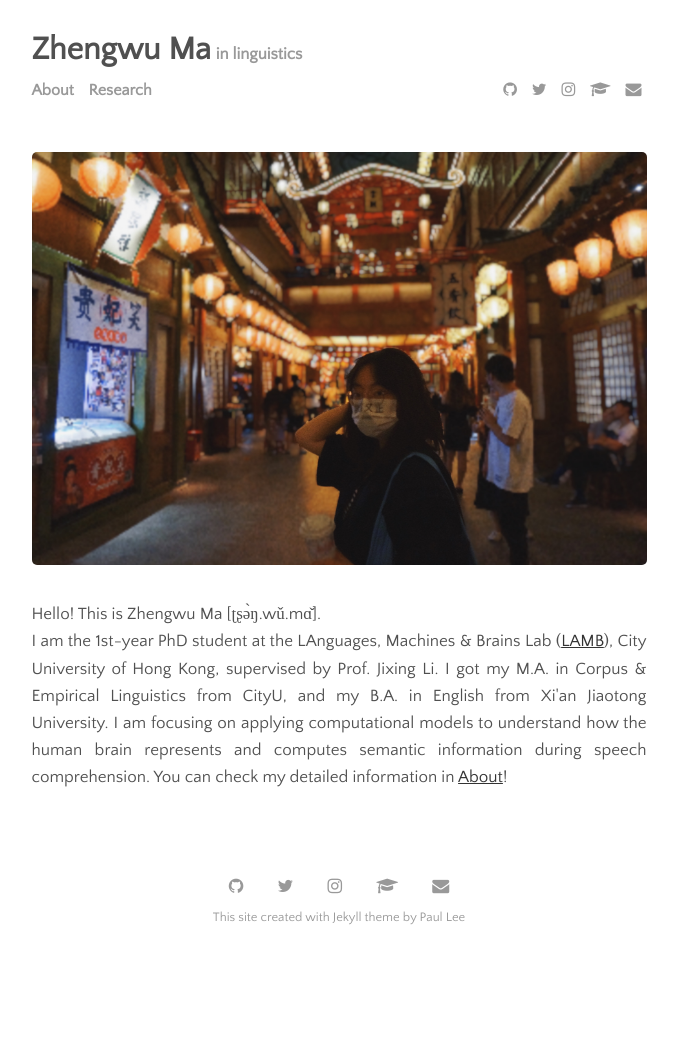
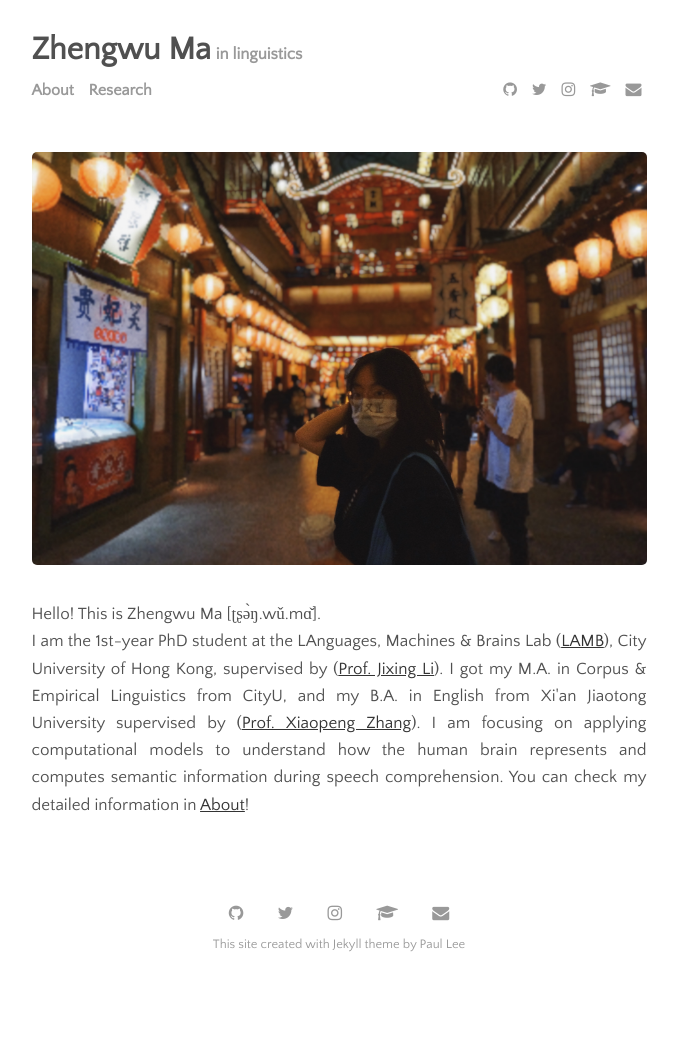
Before and after one commit to zhengwuma/zhengwuma.github.io, a Jekyll site: the page built from index.html, in a window 1280 px wide. Shown: the whole page, without its empty margins (301-979 px from the left). Built offline with Jekyll 4.4.1, drawn with Linux system fonts in a browser that asks for light colours; the list of posts is cut into pages by our own code; before the commit the page ends 1011 px from its top, so only the background shows below that.

Commit message:
Update index.html

```diff
--- a/index.html
+++ b/index.html
@@ -7,9 +7,10 @@ title: Home
 <br>
 <div style="text-align: justify">
   Hello! This is Zhengwu Ma [ʈʂə̀ŋ.wǔ.mɑ̌].<br /> I am the 1st-year PhD student at the LAnguages, Machines & Brains Lab
-  (<a href="https://compneurolinglab.github.io/">LAMB</a>), City University of Hong Kong, supervised by Prof. Jixing Li.
-  I got my M.A. in Corpus & Empirical Linguistics from CityU, and my B.A. in English from Xi'an Jiaotong University.
-  I am focusing on applying computational models to understand how the human brain represents and computes semantic
-  information during speech comprehension. You can check my detailed information in
+  (<a href="https://compneurolinglab.github.io/">LAMB</a>), City University of Hong Kong, supervised by
+  (<a href="https://jixing-li.github.io/">Prof. Jixing Li</a>). I got my M.A. in Corpus & Empirical Linguistics from CityU,
+  and my B.A. in English from Xi'an Jiaotong University supervised by (<a href="https://gr.xjtu.edu.cn/zh/web/zhangxp">Prof. Xiaopeng Zhang</a>).
+  I am focusing on applying computational models to understand how the human brain represents and
+  computes semantic information during speech comprehension. You can check my detailed information in
   <a href="https://zhengwuma.github.io/about.html">About</a>! <br>
 </div>
```
